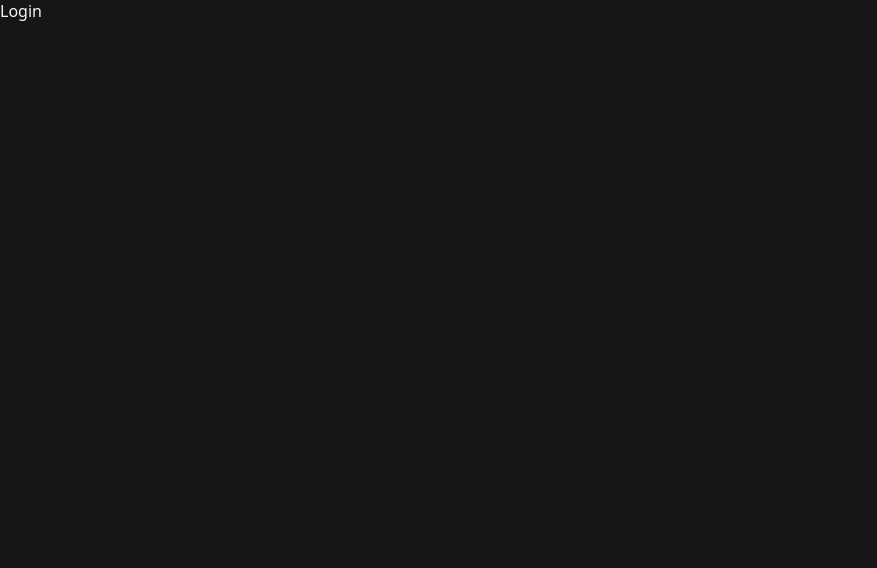
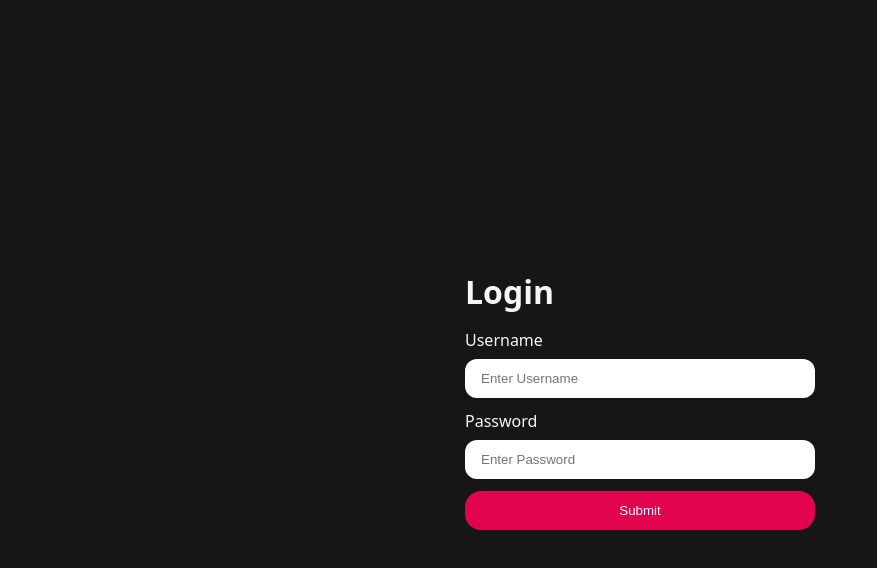
Before and after one commit to RakSagaTech/Gen-AI, a React app in the folder Frontend/: page /login in a window 1280 px wide. Shown: the top 568 px of the page, without its empty margins (0-877 px from the left). Built offline with nearby package versions, Linux system fonts and the light colour scheme; the HTML template or start-up script is replaced by a standard one.

Commit message:
feat: add auth module with login page and form styling

```diff
--- /dev/null
+++ b/Frontend/src/features/auth/auth.form.scss
@@ -0,0 +1,35 @@
+main{
+  min-height: 100vh;
+  width: 100%;
+  display: flex;
+  justify-content: center;
+  align-items: center;
+
+  .form-container{
+    min-width: 350px;
+    display: flex;
+    flex-direction: column;
+    gap: 1rem;
+  }
+
+  form{
+    display: flex;
+    flex-direction: column;
+    gap: 0.75rem;
+  }
+
+  .input-group{
+    display: flex;
+    flex-direction: column;
+    gap: 0.5rem;
+
+    input{
+      border: none;
+      outline: none;
+      cursor: pointer;
+      padding-inline: 1rem;
+      padding-block: 0.75rem;
+      border-radius: 0.75rem;
+    }
+  }
+}
--- a/Frontend/src/features/auth/pages/Login.jsx
+++ b/Frontend/src/features/auth/pages/Login.jsx
@@ -1,7 +1,34 @@
-const Login = () => {
-  return (
-    <div>Login</div>
-  )
-}
+  import '../auth.form.scss'
 
-export default Login
+  const Login = () => {
+    return (
+      <main>
+        <div className="form-container">
+          <h1>Login</h1>
+          <form >
+            <div className="input-group">
+              <label htmlFor="username">Username</label>
+              <input
+                type="text"
+                id="username"
+                name="username"
+                placeholder="Enter Username"
+              />
+            </div>
+            <div className="input-group">
+              <label htmlFor="password">Password</label>
+              <input
+                type="password"
+                id="password"
+                name="password"
+                placeholder="Enter Password"
+              />
+            </div>
+            <button className="button primary-button">Submit</button>
+          </form>
+        </div>
+      </main>
+    )
+  }
+
+  export default Login
--- a/Frontend/src/style.scss
+++ b/Frontend/src/style.scss
@@ -1,3 +1,5 @@
+@use "./style/button.scss";
+
 *{
   margin: 0%;
   padding: 0%;
--- /dev/null
+++ b/Frontend/src/style/button.scss
@@ -0,0 +1,19 @@
+.button{
+  border: none;
+  outline: none;
+  cursor: pointer;
+  padding-inline: 1.5rem;
+  padding-blocK: 0.75rem;
+  border-radius: 1rem;
+
+  transition: all 0.3s ease-in-out;
+
+  &.primary-button{
+    background-color: #e1034d;
+    color: white;
+  }
+
+  &:active{
+    transform: scale(0.9);
+  }
+}
```
